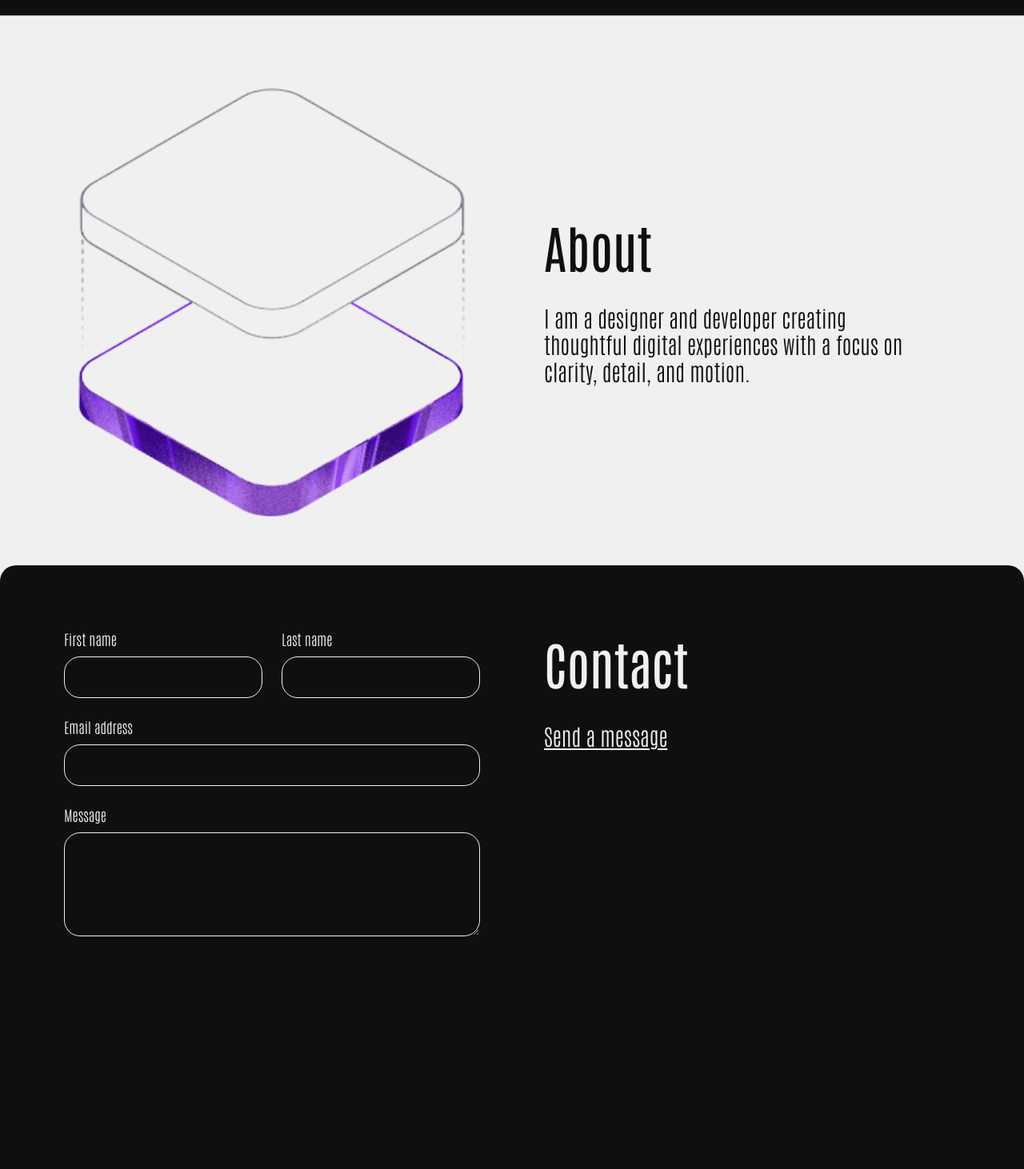
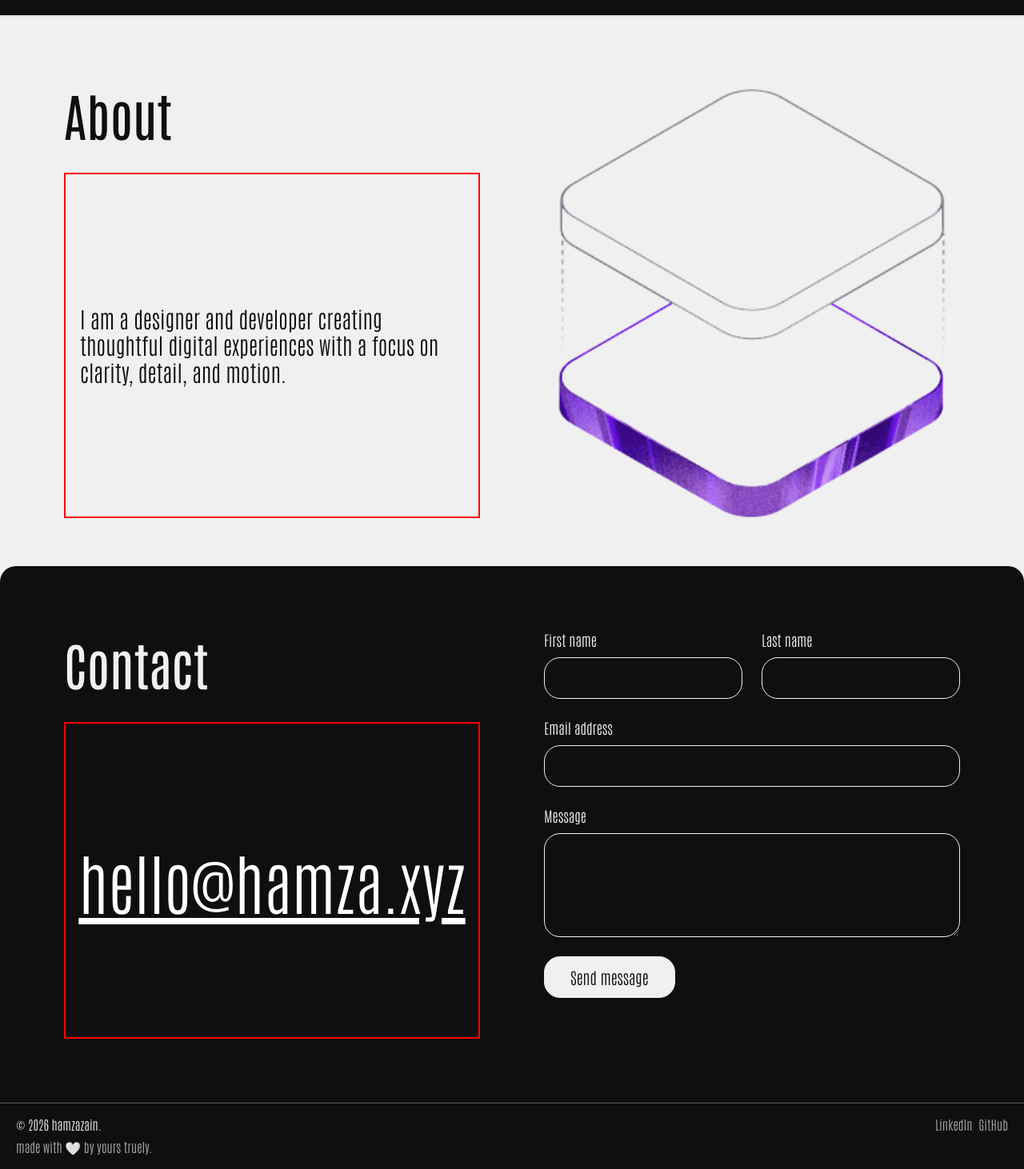
Before and after one commit to hamzazainbhatti/portfolio-hamzazainbhatti, a React (Vite) app: page / in a window 1280 px wide. Shown: the part 781-2243 px from the top of the page at 80% size. Before the commit the page ends 2032 px from the top, so only its background shows below. Built offline with nearby package versions, Linux system fonts and the light colour scheme; a web font is replaced by a local one.

Commit message:
add Footer component; update About and Contact sections with improved layout and validation; enhance Work section with project details and icons; update project data

```diff
--- a/package.json
+++ b/package.json
@@ -12,7 +12,8 @@
   "dependencies": {
     "@emailjs/browser": "^4.4.1",
     "react": "^19.2.8",
-    "react-dom": "^19.2.8"
+    "react-dom": "^19.2.8",
+    "react-icons": "^5.7.0"
   },
   "devDependencies": {
     "@babel/core": "^7.29.7",
--- a/src/App.jsx
+++ b/src/App.jsx
@@ -4,6 +4,7 @@
 
 import About from './sections/About'
 import Contact from './sections/Contact'
+import Footer from './components/Footer'
 
 function App() {
   return (
@@ -15,6 +16,7 @@
         <About />
         <Contact />
       </main>
+      <Footer />
     </>
   )
 }
--- /dev/null
+++ b/src/components/Footer.css
@@ -0,0 +1,49 @@
+.siteFooter {
+  display: flex;
+  flex-direction: column;
+  gap: 8px;
+  padding: 16px 20px;
+  background: #0F0F0F;
+  border-top: 1px solid #555555;
+  color: #aaaaaa;
+  font-size: 16px;
+}
+
+.footerTop,
+.footerCredit,
+.footerLinks {
+  display: flex;
+  align-items: center;
+  justify-content: space-between;
+  gap: 8px;
+}
+
+.footerTop > span {
+  color: #f0f0f0;
+}
+
+.footerLinks {
+  justify-content: flex-end;
+}
+
+.footerCredit {
+  justify-content: flex-start;
+}
+
+.siteFooter a {
+  width: fit-content;
+  color: inherit;
+  text-decoration: none;
+  transition: color 180ms ease;
+}
+
+.siteFooter a:hover,
+.siteFooter a:focus-visible {
+  color: #f0f0f0;
+}
+
+@media (max-width: 700px) {
+  .siteFooter {
+    padding: 12px 16px;
+  }
+}
--- /dev/null
+++ b/src/components/Footer.jsx
@@ -0,0 +1,29 @@
+import './Footer.css'
+
+function Footer() {
+  return (
+    <footer className="siteFooter">
+      <div className="footerTop">
+        <span>© 2026 hamzazain.</span>
+        <div className="footerLinks">
+          <a
+            href="https://www.linkedin.com/"
+            target="_blank"
+            rel="noreferrer"
+          >
+            LinkedIn
+          </a>
+          <a href="https://github.com/" target="_blank" rel="noreferrer">
+            GitHub
+          </a>
+        </div>
+      </div>
+
+      <div className="footerCredit">
+        <span>made with 🤍 by yours truely.</span>
+      </div>
+    </footer>
+  )
+}
+
+export default Footer
--- a/src/sections/About.css
+++ b/src/sections/About.css
@@ -1,12 +1,12 @@
 .about {
   display: grid;
   grid-template-columns: minmax(0, 1fr) minmax(0, 1fr);
-  align-items: center;
+  align-items: start;
   gap: 80px;
   padding: 80px;
   background: #F0F0F0;
   color: #0F0F0F;
-  border-top: 1px solid #a1a0a0;
+  border-top: 2px solid #dddddd;
   box-sizing: border-box;
 }
 
@@ -15,6 +15,8 @@
   align-items: center;
   justify-content: center;
   min-height: 480px;
+  grid-column: 2;
+  grid-row: 1;
 }
 
 .aboutImage img {
@@ -24,16 +26,33 @@
 }
 
 .aboutContent {
+  display: flex;
+  flex-direction: column;
+  align-self: stretch;
   max-width: 560px;
+  grid-column: 1;
+  grid-row: 1;
 }
 
 .aboutContent h2 {
+  flex: 0 0 auto;
   margin-bottom: 32px;
   font-size: 64px;
   font-weight: 400;
 }
 
-.aboutContent p {
+.aboutDescription {
+  display: flex;
+  flex: 1;
+  align-items: center;
+  justify-content: center;
+  width: 100%;
+  box-sizing: border-box;
+  border: 2px solid red;
+}
+
+.aboutDescription p {
+  margin: 0;
   max-width: 480px;
   font-size: 28px;
   line-height: 1.2;
@@ -48,13 +67,20 @@
 
   .aboutImage {
     min-height: 280px;
+    grid-column: 1;
+    grid-row: 2;
+  }
+
+  .aboutContent {
+    grid-column: 1;
+    grid-row: 1;
   }
 
   .aboutContent h2 {
     font-size: 48px;
   }
 
-  .aboutContent p {
+  .aboutDescription p {
     font-size: 24px;
   }
 }
--- a/src/sections/About.jsx
+++ b/src/sections/About.jsx
@@ -4,16 +4,18 @@
 function About() {
   return (
     <section className="about" id="about" data-header-theme="light">
+      <div className="aboutContent">
+        <h2>About</h2>
+        <div className="aboutDescription">
+          <p>
+            I am a designer and developer creating thoughtful digital
+            experiences with a focus on clarity, detail, and motion.
+          </p>
+        </div>
+      </div>
+
       <div className="aboutImage">
         <img src={aboutImage} alt="" />
-      </div>
-
-      <div className="aboutContent">
-        <h2>About</h2>
-        <p>
-          I am a designer and developer creating thoughtful digital experiences
-          with a focus on clarity, detail, and motion.
-        </p>
       </div>
     </section>
   )
--- a/src/sections/Contact.css
+++ b/src/sections/Contact.css
@@ -20,6 +20,8 @@
   flex-direction: column;
   gap: 24px;
   max-width: 640px;
+  grid-column: 2;
+  grid-row: 1;
 }
 
 .nameFields {
@@ -65,19 +67,100 @@
 }
 
 .contactDetails {
-  align-self: start;
+  display: flex;
+  flex-direction: column;
+  align-self: stretch;
+  grid-column: 1;
+  grid-row: 1;
 }
 
 .contactDetails h2 {
+  flex: 0 0 auto;
   margin-bottom: 32px;
   font-size: 64px;
   font-weight: 400;
 }
 
+.contactEmail {
+  display: flex;
+  flex: 1;
+  align-items: center;
+  justify-content: center;
+  width: 100%;
+  box-sizing: border-box;
+  border: 2px solid red;
+  container-type: inline-size;
+}
+
 .contactDetails a {
+  display: block;
+  width: 100%;
+  color: #ffffff;
+  font-size: min(170px, 16cqw);
+  line-height: 1;
+  text-align: center;
+  white-space: nowrap;
+}
+
+/* Field errors */
+.fieldError {
+  font-size: 14px;
+  color: #FF6B6B;
+}
+
+.contactForm input[aria-invalid='true'],
+.contactForm textarea[aria-invalid='true'] {
+  border-color: #FF6B6B;
+}
+
+/* Focus state (matches your outlined inputs) */
+.contactForm input:focus,
+.contactForm textarea:focus {
+  outline: none;
+  border-color: #FFFFFF;
+  box-shadow: 0 0 0 1px #FFFFFF;
+}
+
+/* Submit button: filled pill that inverts on hover */
+.submitButton {
+  align-self: flex-start;
+  height: 52px;
+  padding: 0 32px;
+  border: 1px solid #F0F0F0;
+  border-radius: 20px;
+  background: #F0F0F0;
+  color: #0F0F0F;
+  font: inherit;
+  font-size: 20px;
+  cursor: pointer;
+  transition: background 0.2s ease, color 0.2s ease;
+}
+
+.submitButton:hover:not(:disabled) {
+  background: transparent;
   color: #F0F0F0;
-  font-size: 28px;
 }
+
+.submitButton:disabled {
+  opacity: 0.5;
+  cursor: not-allowed;
+}
+
+/* Status message */
+.formStatus {
+  min-height: 1.5em;
+  margin: 0;
+  font-size: 18px;
+}
+
+.formStatus.success {
+  color: #F0F0F0;
+}
+
+.formStatus.error {
+  color: #FF6B6B;
+}
+
 
 @media (max-width: 700px) {
   .contact {
@@ -90,11 +173,21 @@
     grid-template-columns: 1fr;
   }
 
+  .contactDetails,
+  .contactForm {
+    grid-column: 1;
+    grid-row: auto;
+  }
+
   .contactDetails h2 {
     font-size: 48px;
   }
 
   .contactDetails a {
-    font-size: 22px;
+    font-size: min(22px, 7cqw);
+  }
+
+  .submitButton {
+    align-self: stretch;
   }
 }
--- a/src/sections/Contact.jsx
+++ b/src/sections/Contact.jsx
@@ -1,37 +1,173 @@
+import { useState } from 'react'
 import './Contact.css'
 
+const FORM_ENDPOINT = 'https://formsubmit.co/ajax/your-email@example.com'
+
+const initialForm = {
+  firstName: '',
+  lastName: '',
+  email: '',
+  message: '',
+}
+
 function Contact() {
+  const [formData, setFormData] = useState(initialForm)
+  const [honey, setHoney] = useState('') // spam trap
+  const [status, setStatus] = useState('idle') // idle | sending | success | error
+  const [errors, setErrors] = useState({})
+
+  const handleChange = (e) => {
+    const { name, value } = e.target
+    setFormData((prev) => ({ ...prev, [name]: value }))
+    if (errors[name]) setErrors((prev) => ({ ...prev, [name]: '' }))
+    if (status === 'success' || status === 'error') setStatus('idle')
+  }
+
+  const validate = () => {
+    const newErrors = {}
+    if (!formData.firstName.trim()) newErrors.firstName = 'First name is required'
+    if (!formData.email.trim()) {
+      newErrors.email = 'Email is required'
+    } else if (!/^\S+@\S+\.\S+$/.test(formData.email)) {
+      newErrors.email = 'Enter a valid email address'
+    }
+    if (!formData.message.trim()) newErrors.message = 'Message is required'
+    return newErrors
+  }
+
+  const handleSubmit = async (e) => {
+    e.preventDefault()
+    if (status === 'sending') return
+
+    // Bots fill the hidden field; pretend it worked and stop
+    if (honey) {
+      setStatus('success')
+      return
+    }
+
+    const validationErrors = validate()
+    if (Object.keys(validationErrors).length > 0) {
+      setErrors(validationErrors)
+      return
+    }
+
+    setStatus('sending')
+
+    try {
+      const response = await fetch(FORM_ENDPOINT, {
+        method: 'POST',
+        headers: {
+          'Content-Type': 'application/json',
+          Accept: 'application/json',
+        },
+        body: JSON.stringify({
+          name: `${formData.firstName} ${formData.lastName}`.trim(),
+          firstName: formData.firstName,
+          lastName: formData.lastName,
+          email: formData.email,
+          message: formData.message,
+          _subject: `New message from ${formData.firstName} via your site`,
+          _template: 'table',
+          _captcha: 'false',
+        }),
+      })
+
+      const result = await response.json()
+      console.log(result)
+
+      if (!response.ok || result.success === 'false') {
+        throw new Error('Submission failed')
+      }
+
+      setStatus('success')
+      setFormData(initialForm)
+      setErrors({})
+    } catch (error) {
+      console.error(error)
+      setStatus('error')
+    }
+  }
+
   return (
     <section className="contact" id="contact" data-header-theme="dark">
-      <form className="contactForm">
+      <div className="contactDetails">
+        <h2>Contact</h2>
+        <div className="contactEmail">
+          <a href="mailto:hello@hamza.xyz">hello@hamza.xyz</a>
+        </div>
+      </div>
+
+      <form className="contactForm" onSubmit={handleSubmit} noValidate>
         <div className="nameFields">
           <label>
             First name
-            <input type="text" name="firstName" />
+            <input
+              type="text"
+              name="firstName"
+              value={formData.firstName}
+              onChange={handleChange}
+              autoComplete="given-name"
+              aria-invalid={!!errors.firstName}
+            />
+            {errors.firstName && <span className="fieldError">{errors.firstName}</span>}
           </label>
           <label>
             Last name
-            <input type="text" name="lastName" />
+            <input
+              type="text"
+              name="lastName"
+              value={formData.lastName}
+              onChange={handleChange}
+              autoComplete="family-name"
+            />
           </label>
         </div>
 
         <label>
           Email address
-          <input type="email" name="email" />
+          <input
+            type="email"
+            name="email"
+            value={formData.email}
+            onChange={handleChange}
+            autoComplete="email"
+            aria-invalid={!!errors.email}
+          />
+          {errors.email && <span className="fieldError">{errors.email}</span>}
         </label>
 
         <label>
           Message
-          <textarea name="message" rows="4" />
+          <textarea
+            name="message"
+            rows="4"
+            value={formData.message}
+            onChange={handleChange}
+            aria-invalid={!!errors.message}
+          />
+          {errors.message && <span className="fieldError">{errors.message}</span>}
         </label>
+
+        {/* Honeypot: hidden from real users */}
+        <input
+          type="text"
+          name="_honey"
+          value={honey}
+          onChange={(e) => setHoney(e.target.value)}
+          style={{ display: 'none' }}
+          tabIndex={-1}
+          autoComplete="off"
+        />
+
+        <button type="submit" className="submitButton" disabled={status === 'sending'}>
+          {status === 'sending' ? 'Sending...' : 'Send message'}
+        </button>
+
+        <p className={`formStatus ${status}`} role="status" aria-live="polite">
+          {status === 'success' && "Thanks! Your message was sent. I'll get back to you soon."}
+          {status === 'error' && 'Something went wrong. Please try again or email me directly.'}
+        </p>
       </form>
-
-      <div className="contactDetails">
-        <h2>Contact</h2>
-        <a href="#contact">
-          Send a message
-        </a>
-      </div>
     </section>
   )
 }
```
